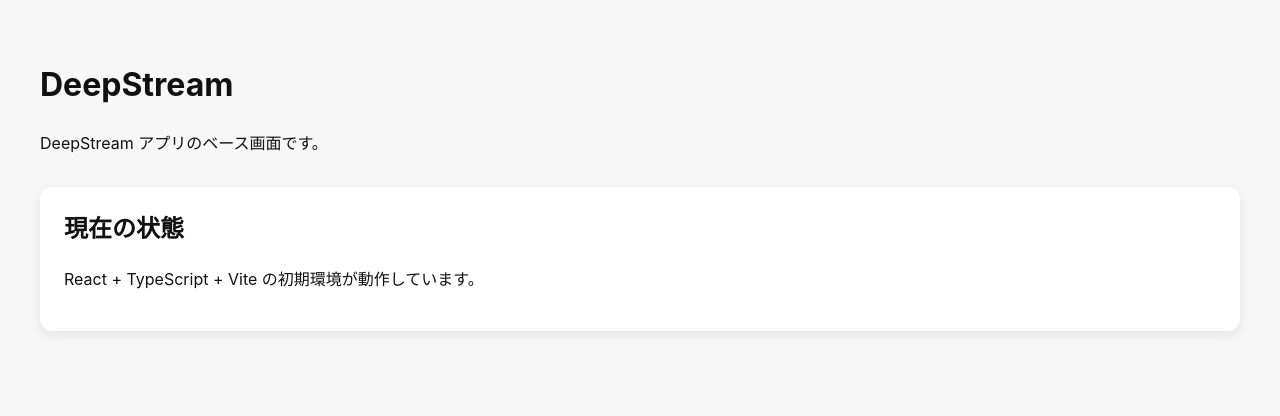
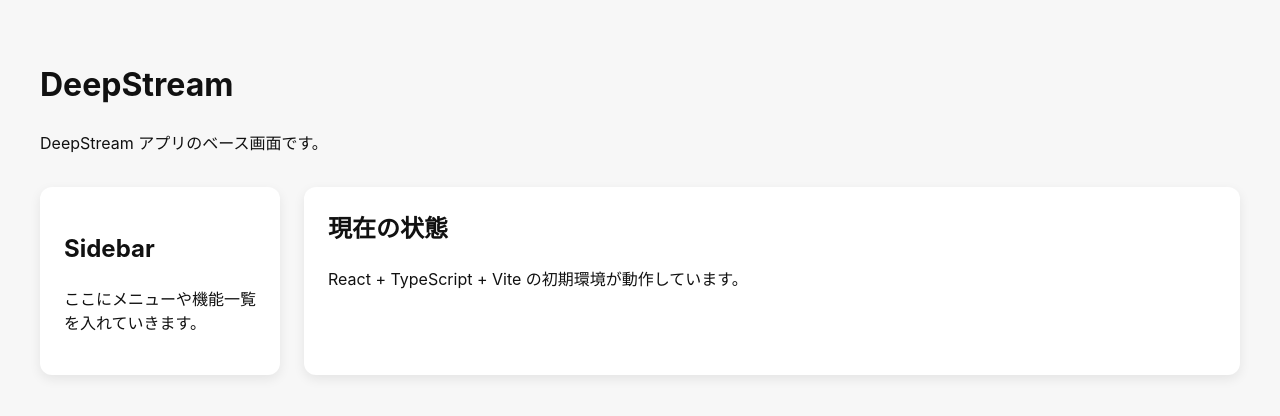
Before and after one commit to wwm001/deepstream, a React (Vite) app: page / in a window 1280 px wide. Shown: the top 416 px of the page. Built offline with nearby package versions, Linux system fonts and the light colour scheme.

Commit message:
Add Sidebar component

```diff
--- a/src/App.tsx
+++ b/src/App.tsx
@@ -1,9 +1,29 @@
 import Header from "./components/Header";
+import Sidebar from "./components/Sidebar";
 
 function App() {
   return (
     <main style={{ minHeight: "100vh", padding: "40px" }}>
       <Header />
+
+      <div
+        style={{
+          display: "grid",
+          gridTemplateColumns: "240px 1fr",
+          gap: "24px",
+          marginTop: "32px",
+        }}
+      >
+        <section
+          style={{
+            background: "#ffffff",
+            padding: "24px",
+            borderRadius: "12px",
+            boxShadow: "0 4px 12px rgba(0, 0, 0, 0.08)",
+          }}
+        >
+          <Sidebar />
+        </section>
 
         <section
           style={{
@@ -11,12 +31,12 @@
             padding: "24px",
             borderRadius: "12px",
             boxShadow: "0 4px 12px rgba(0, 0, 0, 0.08)",
-          marginTop: "32px",
           }}
         >
           <h2 style={{ marginTop: 0 }}>現在の状態</h2>
           <p>React + TypeScript + Vite の初期環境が動作しています。</p>
         </section>
+      </div>
     </main>
   );
 }
--- /dev/null
+++ b/src/components/Sidebar.tsx
@@ -0,0 +1,10 @@
+function Sidebar() {
+  return (
+    <aside>
+      <h2>Sidebar</h2>
+      <p>ここにメニューや機能一覧を入れていきます。</p>
+    </aside>
+  );
+}
+
+export default Sidebar;
```
Lines whose indentation alone changed are shown as unchanged.
